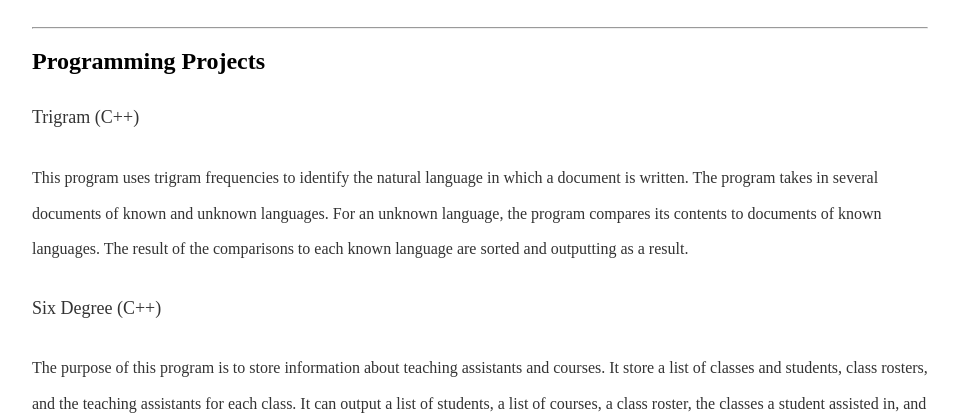
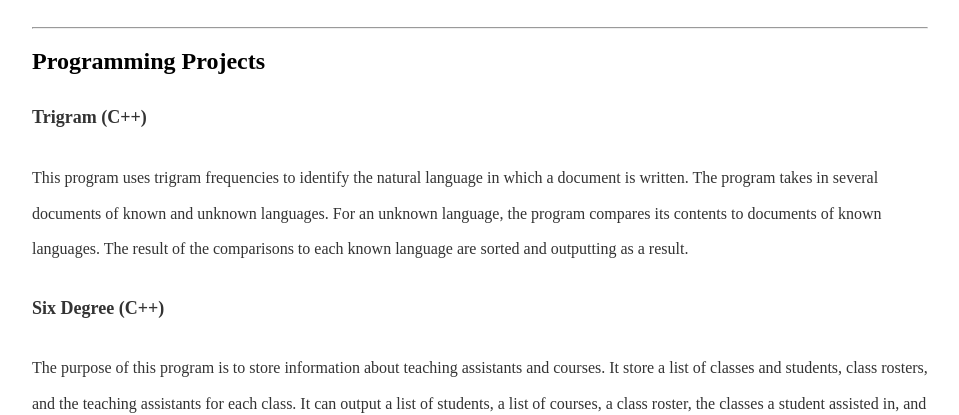
Before and after one commit to Winnie-Zheng/winnie-zheng.github.io, a Jekyll site: the page built from About/index.html, in a window 1280 px wide. Shown: the part 182-597 px from the top of the page, without its empty margins (160-1119 px from the left). Built offline with Jekyll 4.4.1, drawn with Linux system fonts in a browser that asks for light colours.

Commit message:
Update index.html

```diff
--- a/About/index.html
+++ b/About/index.html
@@ -7,10 +7,10 @@ title: Winnie Zheng
     <p><font size=4>C, C++, Python, JAVA, VHDL, HCS12 Assembly Language, x86 Assembly</font></p>
   <hr></hr>
   <h2>Programming Projects</h2>
-    <p><font size=4>Trigram (C++)</font>
-    <p><font size=3>This program uses trigram frequencies to identify the natural language in which a document is written. The program takes in several documents of known and unknown languages. For an unknown language, the program compares its contents to documents of known languages. The result of the comparisons to each known language are sorted and outputting as a result.</font></p>
-    <p><font size=4>Six Degree (C++)</font>
-    <p><font size=3>The purpose of this program is to store information about teaching assistants and	courses. It store a list of classes and students, class rosters, and the teaching assistants for each class. It can output a list of students, a	list of courses, a class roster, the classes a student assisted in, and the path from one student to another.</font></p>
+    <p><font size=4><strong>Trigram (C++)</strong></font></p>
+      <p><font size=3>This program uses trigram frequencies to identify the natural language in which a document is written. The program takes in several documents of known and unknown languages. For an unknown language, the program compares its contents to documents of known languages. The result of the comparisons to each known language are sorted and outputting as a result.</font></p>
+    <p><font size=4><strong>Six Degree (C++)</strong></font></p>
+      <p><font size=3>The purpose of this program is to store information about teaching assistants and	courses. It store a list of classes and students, class rosters, and the teaching assistants for each class. It can output a list of students, a	list of courses, a class roster, the classes a student assisted in, and the path from one student to another.</font></p>
   <hr></hr>
   <h2>Relevant Courses</h2>
     <p><font size=4>Introduction to Computer Science</font></p>
```
